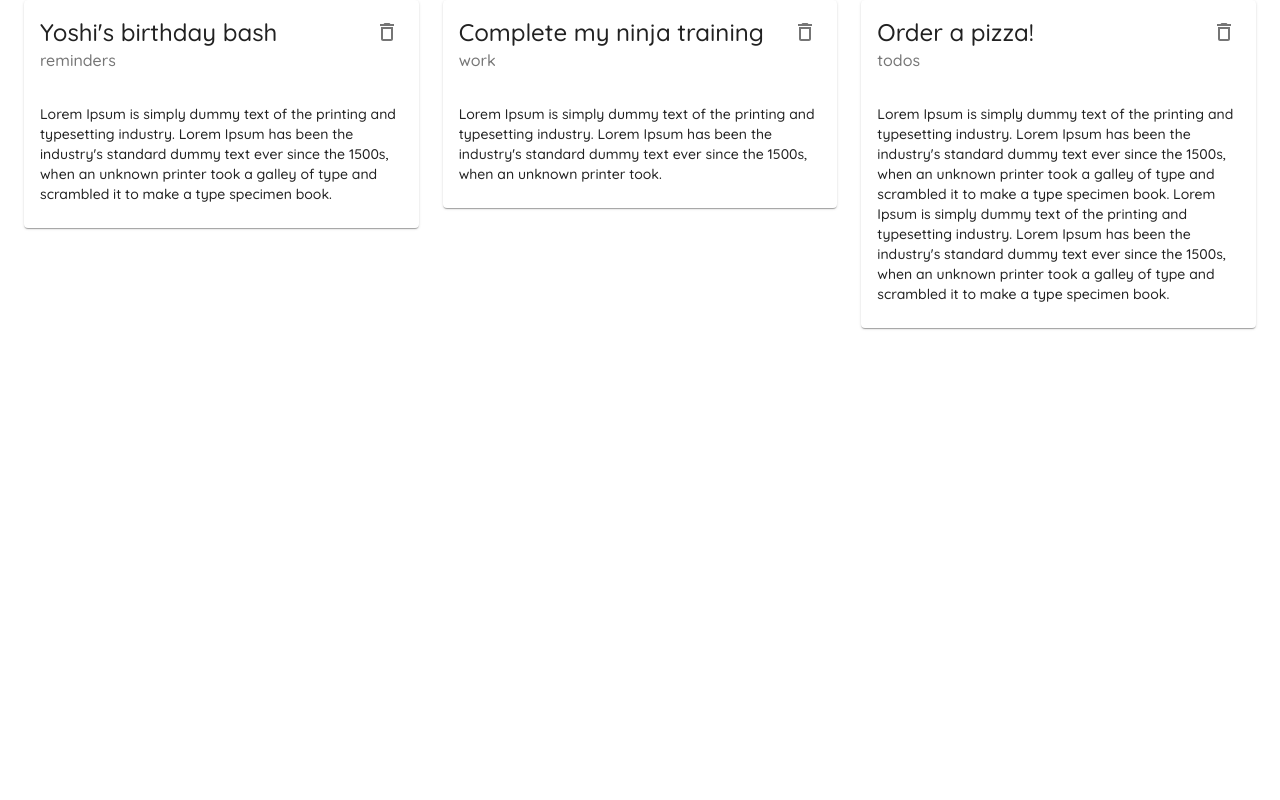
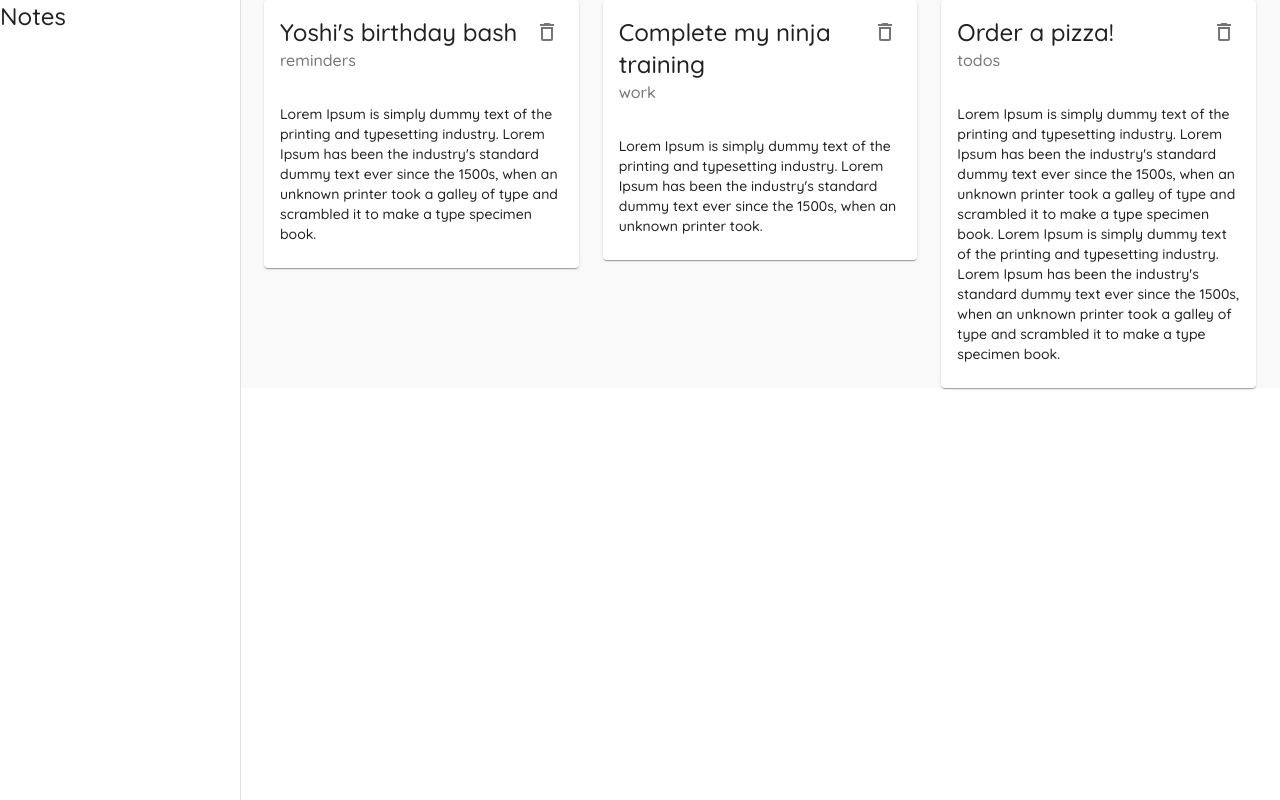
Before and after one commit to vedantkarle/React-Material-UI, a React (Create React App) app: page / in a window 1280 px wide. Built offline with nearby package versions, Linux system fonts and the light colour scheme; data requests are answered from the project's data file.

Commit message:
Drawer added

```diff
--- a/src/App.js
+++ b/src/App.js
@@ -1,6 +1,7 @@
 import { BrowserRouter as Router, Switch, Route } from "react-router-dom";
 import Notes from "./pages/Notes";
 import Create from "./pages/Create";
+import Layout from "./components/Layout";
 import { createMuiTheme, ThemeProvider } from "@material-ui/core";
 import { purple } from "@material-ui/core/colors";
 
@@ -24,10 +25,12 @@ function App() {
   return (
     <ThemeProvider theme={theme}>
       <Router>
-        <Switch>
-          <Route exact path="/" component={Notes} />
-          <Route path="/create" component={Create} />
-        </Switch>
+        <Layout>
+          <Switch>
+            <Route exact path="/" component={Notes} />
+            <Route path="/create" component={Create} />
+          </Switch>
+        </Layout>
       </Router>
     </ThemeProvider>
   );
--- /dev/null
+++ b/src/components/Layout.js
@@ -0,0 +1,41 @@
+import { Drawer, makeStyles, Typography } from "@material-ui/core";
+import React from "react";
+
+const useStyles = makeStyles({
+  page: {
+    backgroundColor: "#f9f9f9",
+    width: "100%",
+  },
+  drawer: {
+    width: "240px",
+  },
+  drawerPaper: {
+    width: "240px",
+  },
+  root: {
+    display: "flex",
+  },
+});
+
+const Layout = ({ children }) => {
+  const classes = useStyles();
+
+  return (
+    <div className={classes.root}>
+      <Drawer
+        className={classes.drawer}
+        variant="permanent"
+        anchor="left"
+        classes={{ paper: classes.drawerPaper }}
+      >
+        <div>
+          <Typography variant="h5">Notes</Typography>
+        </div>
+      </Drawer>
+
+      <div className={classes.page}>{children}</div>
+    </div>
+  );
+};
+
+export default Layout;
```
